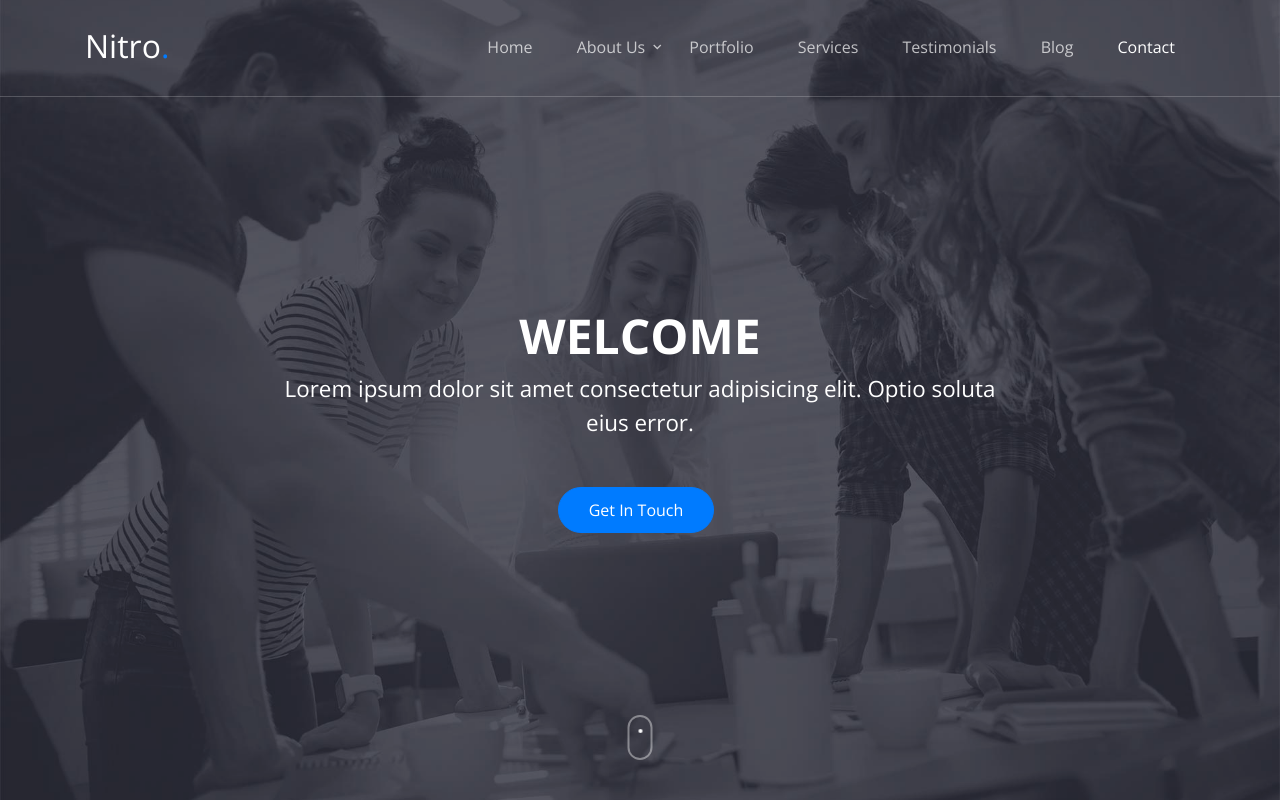
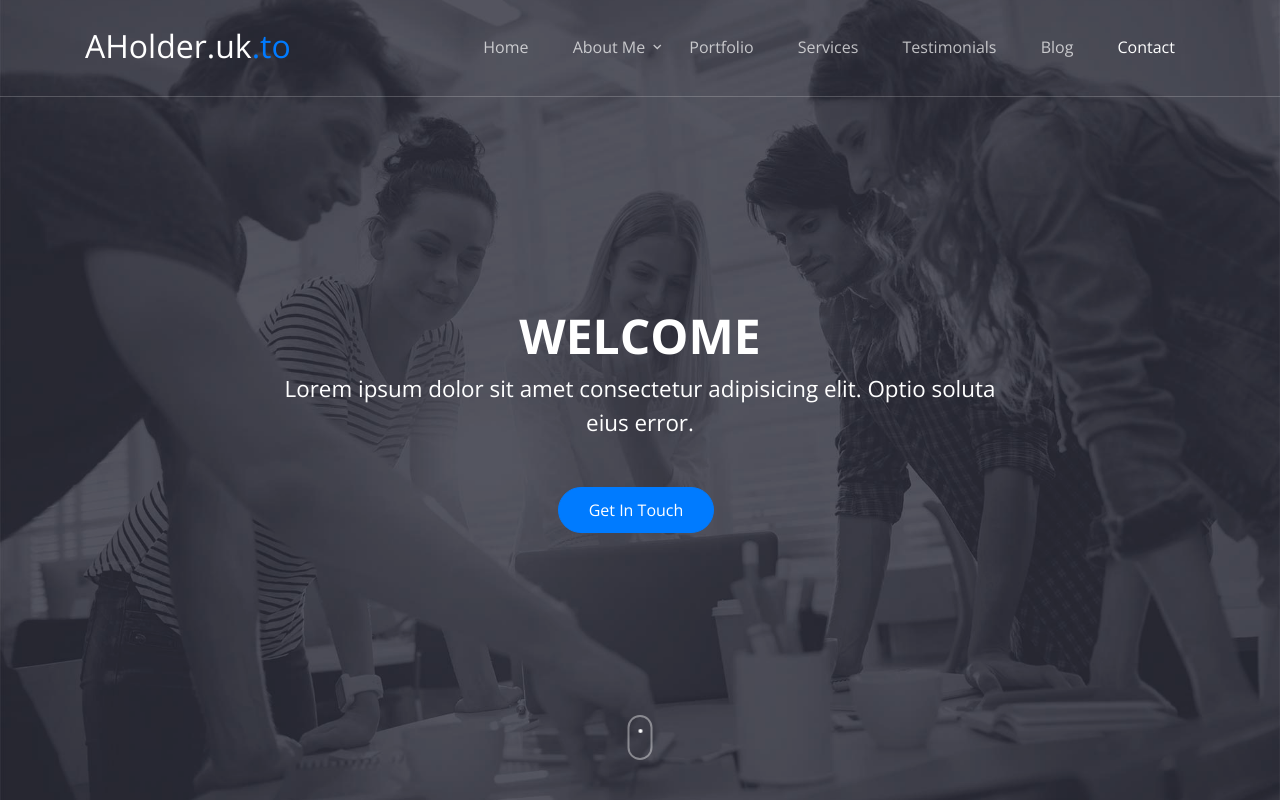
Before and after one commit to chompy158/ApachePi, a plain HTML site: page index.html in a window 1280 px wide. Shown: the top 800 px of the page. Drawn offline with nearby package versions, Linux system fonts and the light colour scheme; files whose address does not match are found by name.

Commit message:
Title/Headers

```diff
--- a/index.html
+++ b/index.html
@@ -55,7 +55,7 @@
         <div class="row align-items-center">
 
           <div class="col-6 col-xl-2">
-            <h1 class="mb-0 site-logo"><a href="index.html" class="h2 mb-0">Nitro<span class="text-primary">.</span> </a></h1>
+            <h1 class="mb-0 site-logo"><a href="index.html" class="h2 mb-0">AHolder.uk<span class="text-primary">.to</span> </a></h1>
           </div>
 
           <div class="col-12 col-md-10 d-none d-xl-block">
@@ -64,9 +64,9 @@
               <ul class="site-menu main-menu js-clone-nav mr-auto d-none d-lg-block">
                 <li><a href="#home-section" class="nav-link">Home</a></li>
                 <li class="has-children">
-                  <a href="#about-section" class="nav-link">About Us</a>
+                  <a href="#about-section" class="nav-link">About Me</a>
                   <ul class="dropdown">
-                    <li><a href="#team-section" class="nav-link">Team</a></li>
+                    <li><a href="#team-section" class="nav-link">Social Media</a></li>
                     <li><a href="#pricing-section" class="nav-link">Pricing</a></li>
                     <li><a href="#faq-section" class="nav-link">FAQ</a></li>
                     <li class="has-children">
```
